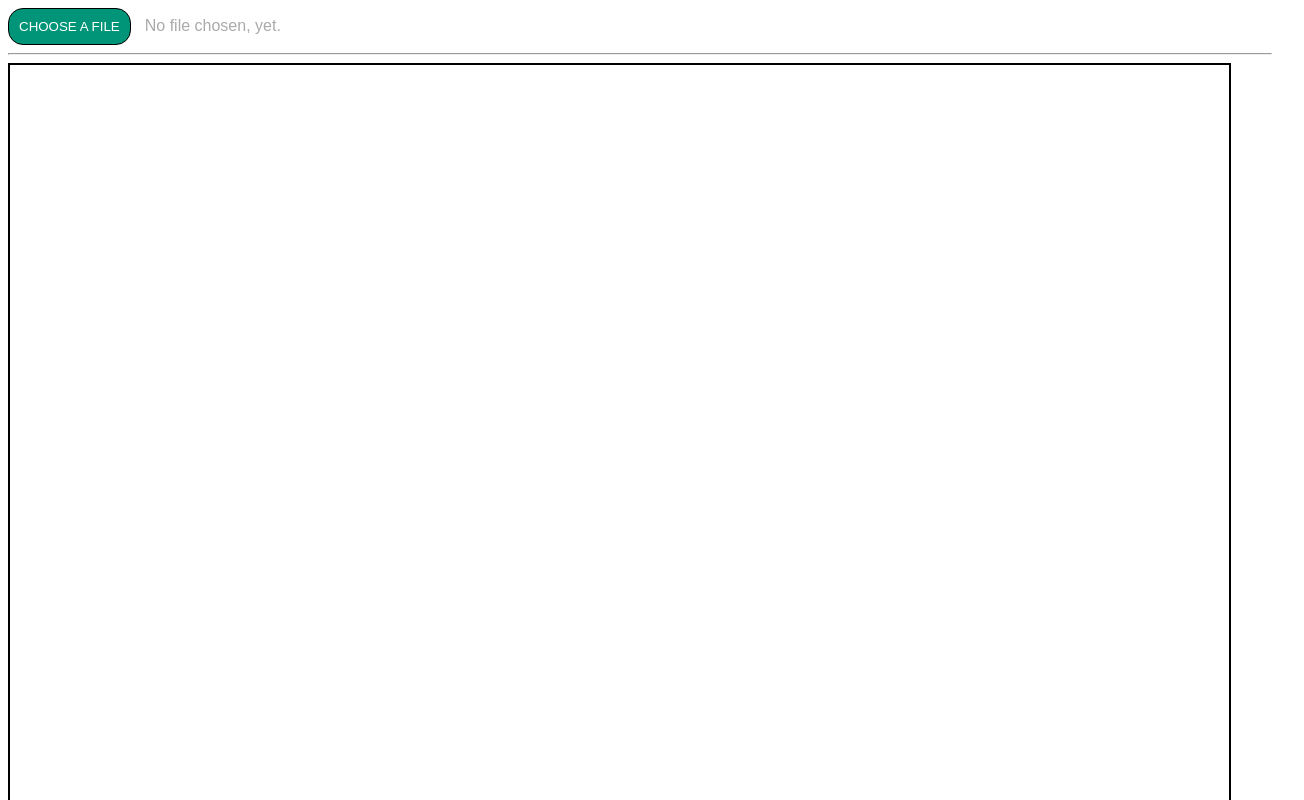
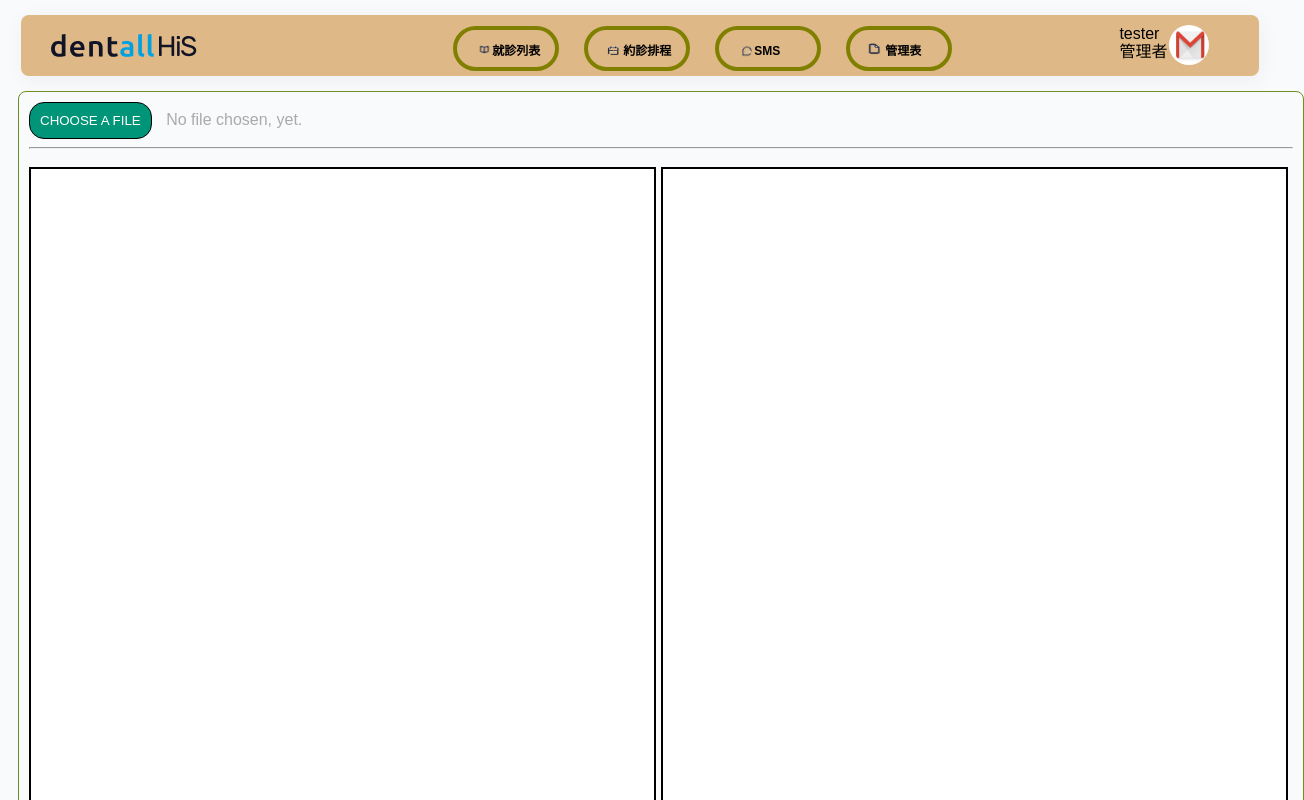
Before and after one commit to AshleyWangAshleyWang/AshleyWangAshleyWang.github.io, a plain HTML site: page index.html in a window 1280 px wide. Shown: the top 800 px of the page, 1304 px wide, since content can reach past the window. Drawn offline with Linux system fonts and the light colour scheme.

Commit message:
9/30/2020

```diff
--- a/UploadFile.css
+++ b/UploadFile.css
@@ -1,3 +1,10 @@
+html {
+    font-family: sans-serif;
+    line-height: 1.15;
+    background-color: #F8FAFB;
+}
+
+
 #custom-button {
     padding: 10px;
     color: white;
@@ -9,12 +16,11 @@
 }
 
 #custom-button:hover {
-    background-color: blue;
+    background-color: blue
 }
 
 #custom-text {
     margin-left: 10px;
-    font-family: sans-serif;
     color: #aaa;
 }
 
@@ -26,3 +32,134 @@
     border: 2px solid;
     position: static;
 }
+
+image {
+    vertical-align: middle;
+}
+
+li {
+    list-style: none;
+    margin: 5px;
+    margin-left: 20px;
+    padding: 3px;
+    border-radius: 34px;
+    font-weight: bolder;
+    font-size: 12px;
+    line-height: 18.858px;
+    width: 94px;
+    height: 31px;
+    border: olive solid 4px;
+    position: relative;
+}
+
+li:hover {
+    background-color: #5c8aff;
+    color: white;
+}
+
+.flex-nav {
+    display: flex;
+    justify-content: space-between;
+    width: 15px;
+    height: 8.625px;
+    position: relative;
+    bottom: 20px;
+}
+
+#headButtons {
+    position: relative;
+    right: 18%;
+}
+
+.labelInner {
+    display: flex;
+    align-items: center;
+    padding: 6px 12px;
+}
+
+.cAObUW {
+    display: flex;
+    padding: 10px 30px;
+    box-shadow: 2px 4px 20px 0 rgba(0, 0, 0, 0.05);
+    justify-content: space-between;
+    align-items: center;
+    margin: 15px 1%;
+    border-radius: 8px;
+    background-color: burlywood;
+}
+
+#HisLogo {
+    box-sizing: border-box;
+    cursor: pointer;
+    height: 23px;
+    width: 146px;
+    vertical-align: baseline;
+    float: left;
+}
+
+#userLogo {
+    width: 40px;
+    height: 40px;
+    border-radius: 50%;
+}
+
+#fileInputAndOutput {
+    border: olivedrab solid 1px;
+    height: 768px;
+    width: 100%;
+    padding: 10px;
+    margin: 10px;
+}
+
+.textArea {
+    height: 90%;
+    width: 49%;
+    margin-top: 10px;
+}
+
+
+.buttonPicture {
+    height: 20px;
+    width: 20px;
+}
+
+.content {
+    width: 48px;
+    height: 16px;
+    font-size: 12px;
+    font-weight: bold;
+    line-height: 1.33;
+}
+
+a {
+    text-decoration: none;
+    color: black;
+}
+
+a:hover {
+    color: white;
+}
+
+#userInfo {
+    display: flex;
+    width: 160px;
+    height: 40px;
+}
+
+#userInfo >:first-child {
+    display: flex;
+    flex-direction: column;
+    align-items: flex-end;
+    min-width: 100px;
+}
+
+.userInfoSpan {
+    width: 50px;
+    height: 18px;
+    box-sizing: border-box;
+    line-height: 18.858px;
+}
+
+#fileInputAndOutput {
+    border-radius: 8px;
+}
--- a/index.html
+++ b/index.html
@@ -8,12 +8,77 @@
     </head>
 
 	<body>
+		<div class="sc-erNlkL bjrIgh" >
+			<nav class="sc-iuDHTM cAObUW" >
+				<a href="#/">
+					<img class="image" id="HisLogo" src="DentallHisLogo.de1479a8.svg" alt="dentallHis">
+				</a>
+				<div id= "headButtons">
+					<ul class="flex-nav">
+						<li class="sc-kEmuub YCNNp">
+							<a herf="#/ registration">
+								<div class="labelInner">
+									<div>
+										<img class="buttonPicture" src="registrationList.png" alt="就診列表">
+									</div>
+									<span class="content">就診列表</span>
+								</div>
+							</a>
+						</li>
+						<li class="sc-kEmuub exeQiG">
+							<a herf="#/ appointment">
+								<div class="labelInner">
+									<div>
+										<img class="buttonPicture" src="appointment.png" alt="約診排程">
+									</div>
+									<span class="content">約診排程</span>
+								</div>
+							</a>
+						</li>
+						<li class="sc-kEmuub YCNNp">
+							<a href="#/ SMS">
+								<div class="labelInner">
+									<div>
+										<img class="buttonPicture" src= "SMS.png" alt="SMS">
+									</div>
+									<span class="content">SMS</span>
+								</div>
+							</a>
+						</li>
+						<li class="sc-kEmuub YCNNp">
+							<a href="#/ management">
+								<div class="labelInner">
+									<div>
+										<img class="buttonPicture" src="management.png" alt="o">
+									</div>
+									<span class="content">管理表</span>
+								</div>
+							</a>
+						</li>
+					</ul>
+				</div>
+
+				<div id= "userInfo">
+					<div class="userInfoDiv">
+						<span class="userInfoSpan">tester</span>
+						<span class="userInfoSpan">管理者</span>
+					</div>
+					<div>
+						<img class ="image" id="userLogo" src="userLogo.png" alt="userLogo">
+					</div>
+				</div>
+			</a>
+			</nav>
+		</div>
+		<div id=fileInputAndOutput>
 			<input type="file" id="real-file" hidden="hidden">
 			<button type="button" id="custom-button">CHOOSE A FILE</button>
-		<span id= "custom-text">No file chosen, yet.</span>
+			<span id="custom-text">No file chosen, yet.</span>
 			<hr>
-		<textarea id="output" cols=150 rows=100></textarea>
-		<textarea id="medicineAbstract" cols=110 rows=100></textarea>
+			<textarea class="textArea" id="output"></textarea>
+			<textarea class="textArea" id="medicineAbstract"></textarea>
+		</div>
 			<script src="UploadFile.js" type="text/javascript" charset="utf-8"></script>
 	</body>
+
 	</html>
```
Also changed, not shown: DentallHisLogo.de1479a8.svg (added), SMS.png (added), appointment.png (added), management.png (added), registrationList.png (added), userLogo.png (added). Lines whose indentation alone changed are shown as unchanged.
